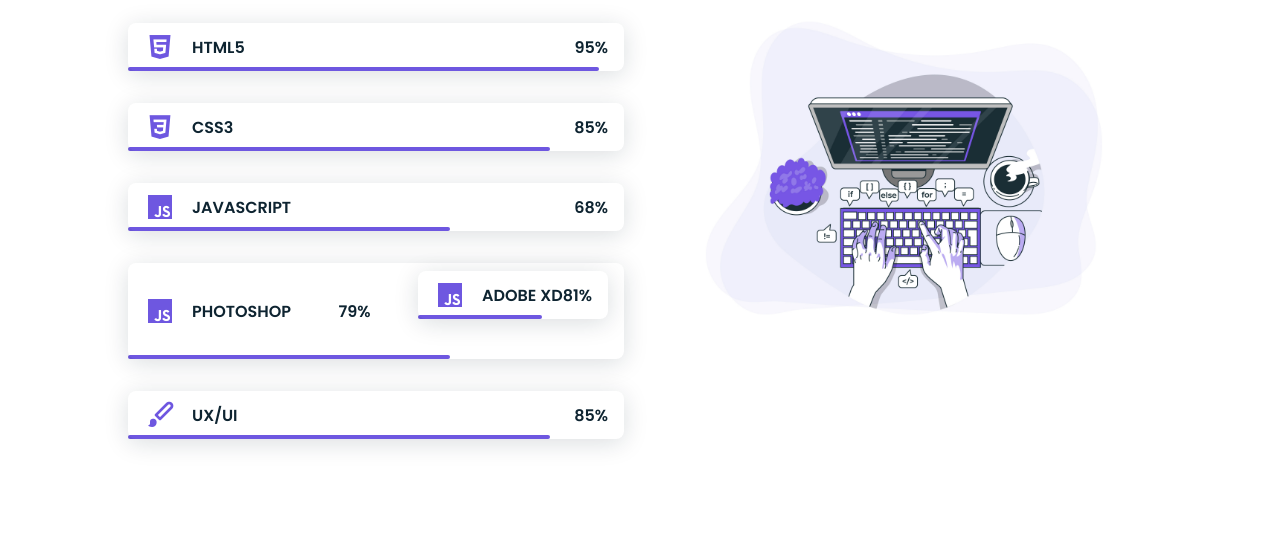
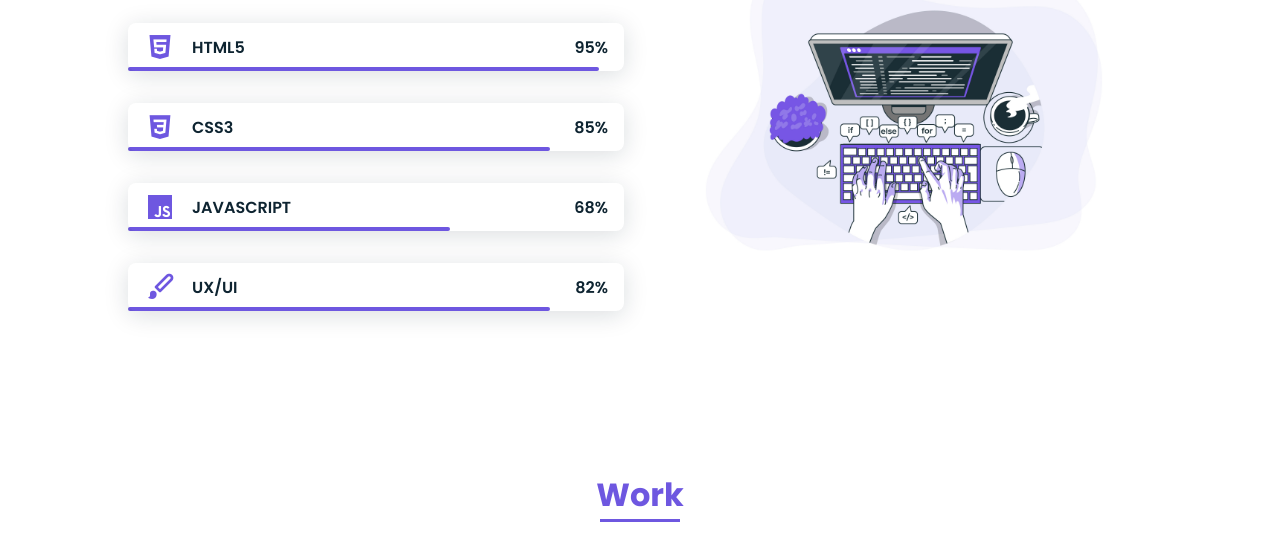
Before and after one commit to shoaibaminsaad/Practice-Protfolio, a plain HTML site: page index.html in a window 1280 px wide. Shown: the part 1586-2131 px from the top of the page. Drawn offline with nearby package versions, Linux system fonts and the light colour scheme.

Commit message:
added new

```diff
--- a/index.html
+++ b/index.html
@@ -135,30 +135,6 @@
                     </div>
                     <div class="skills__data">
                         <div class="skills__names">
-                            <i class='bx bxl-javascript skills__icon'></i>
-                            <span class="skills__name">PHOTOSHOP</span>
-                        </div>
-                        <div class="skills__bar skills__js">
-
-                        </div>
-                        <div>
-                            <span class="skills__percentage">79%</span>
-                        </div>
-                        <div class="skills__data">
-                            <div class="skills__names">
-                                <i class='bx bxl-javascript skills__icon'></i>
-                                <span class="skills__name">ADOBE XD</span>
-                            </div>
-                            <div class="skills__bar skills__js">
-
-                            </div>
-                            <div>
-                                <span class="skills__percentage">81%</span>
-                            </div>
-                        </div>
-                    </div>
-                    <div class="skills__data">
-                        <div class="skills__names">
                             <i class='bx bxs-paint skills__icon'></i>
                             <span class="skills__name">UX/UI</span>
                         </div>
@@ -166,7 +142,7 @@
 
                         </div>
                         <div>
-                            <span class="skills__percentage">85%</span>
+                            <span class="skills__percentage">82%</span>
                         </div>
                     </div>
                 </div>
```
